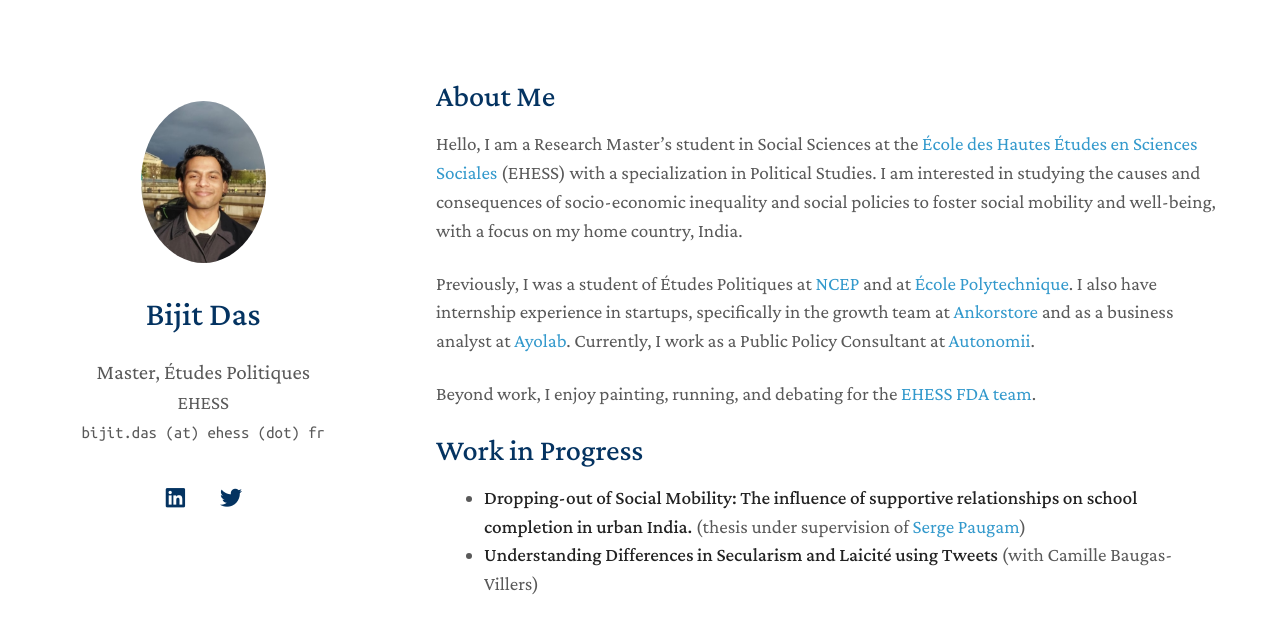
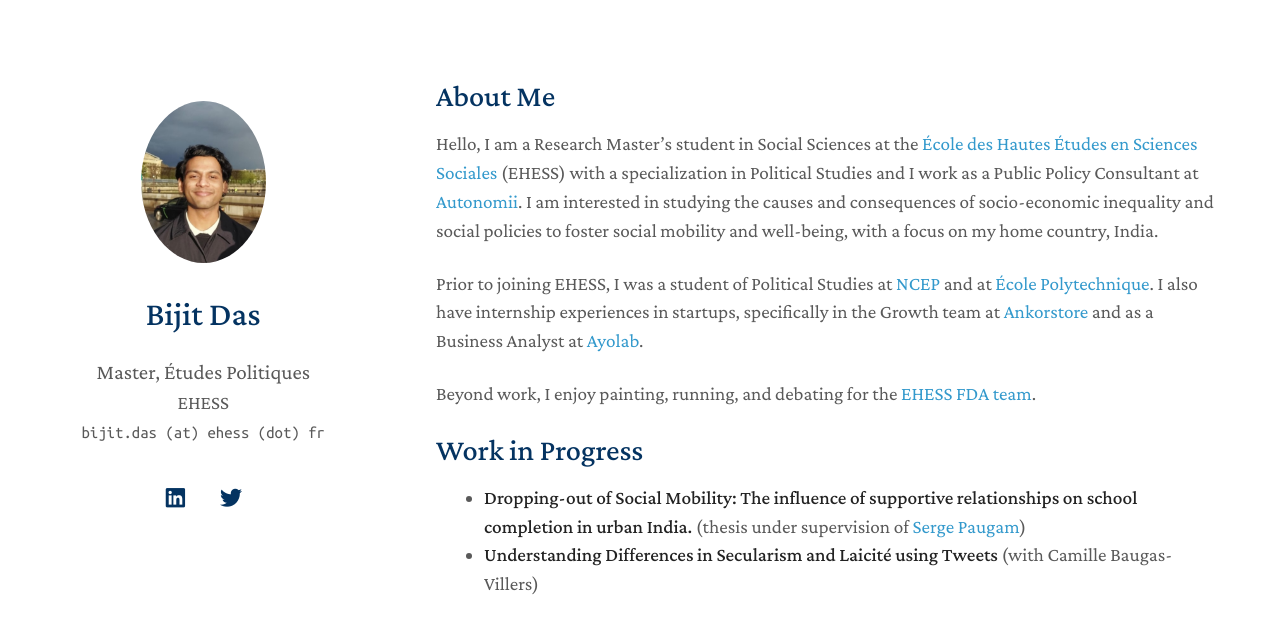
Before and after one commit to bijit-das/bijit-das.github.io, a Jekyll site: the page built from index.md, in a window 1280 px wide. Shown: the top 634 px of the page. Built offline with Jekyll 4.4.1, drawn with Linux system fonts in a browser that asks for light colours; nearby versions of some CDN libraries; a style sheet for code colours, icons or effects is not loaded; our own code applies the rules of GitHub Pages for plain Markdown files.

Commit message:
Update index.md
Grammar correction

```diff
--- a/index.md
+++ b/index.md
@@ -4,9 +4,9 @@ layout: homepage
 
 ## About Me
 
-Hello, I am a Research Master’s student in Social Sciences at the [École des Hautes Études en Sciences Sociales](https://www.ehess.fr/fr) (EHESS) with a specialization in Political Studies. I am interested in studying the causes and consequences of socio-economic inequality and social policies to foster social mobility and well-being, with a focus on my home country, India.
+Hello, I am a Research Master’s student in Social Sciences at the [École des Hautes Études en Sciences Sociales](https://www.ehess.fr/fr) (EHESS) with a specialization in Political Studies and I work as a Public Policy Consultant at [Autonomii](https://autonomii.fr/etudes-conseil/). I am interested in studying the causes and consequences of socio-economic inequality and social policies to foster social mobility and well-being, with a focus on my home country, India.
 
-Previously, I was a student of Études Politiques at [NCEP](https://formations.parisnanterre.fr/fr/catalogue-des-formations/licence-lmd-03/etudes-politiques-licence-KBW4N3HC.html) and at [École Polytechnique](https://programmes.polytechnique.edu/). I also have internship experience in startups, specifically in the growth team at [Ankorstore](https://www.ankorstore.com/) and as a business analyst at [Ayolab](https://www.ayolab.com/). Currently, I work as a Public Policy Consultant at [Autonomii](https://autonomii.fr/etudes-conseil/).
+Prior to joining EHESS, I was a student of Political Studies at [NCEP](https://formations.parisnanterre.fr/fr/catalogue-des-formations/licence-lmd-03/etudes-politiques-licence-KBW4N3HC.html) and at [École Polytechnique](https://programmes.polytechnique.edu/). I also have internship experiences in startups, specifically in the Growth team at [Ankorstore](https://www.ankorstore.com/) and as a Business Analyst at [Ayolab](https://www.ayolab.com/).
 
 Beyond work, I enjoy painting, running, and debating for the [EHESS FDA team](https://www.ehess.fr/fr/vie-%C3%A9tudiante/french-debating-association-tournament-bonne-chance-%C3%A9tudiantes-et-%C3%A9tudiants).
 
```
